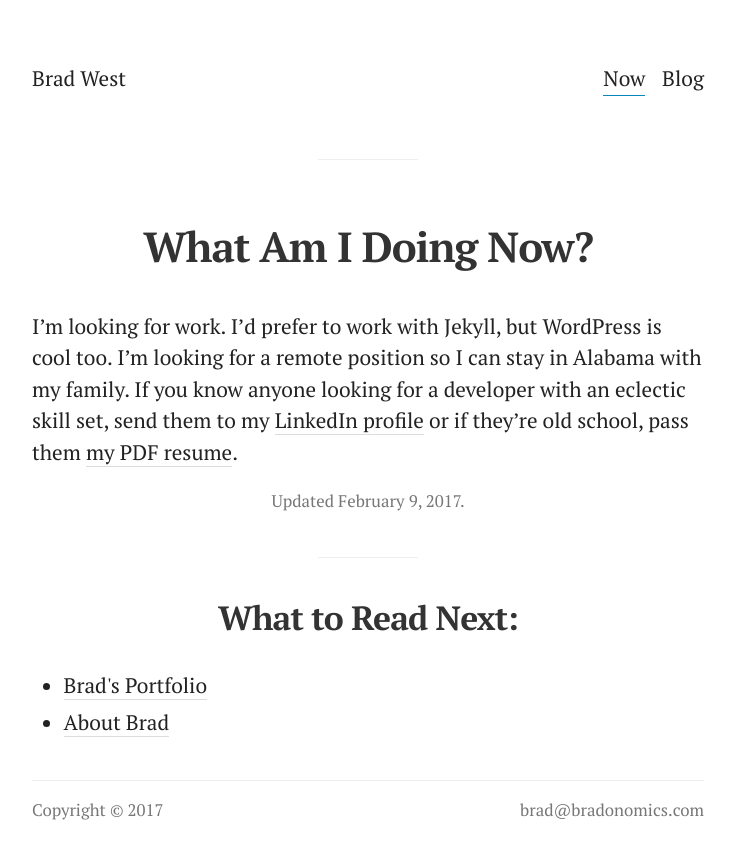
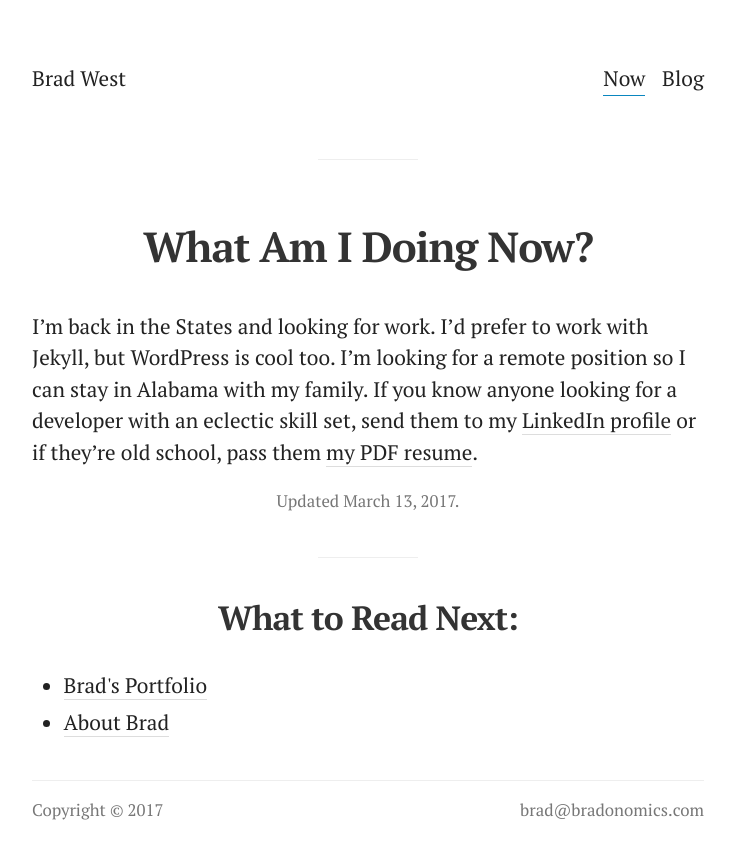
Before and after one commit to bradonomics/bradonomics.com, a Jekyll site: the page built from _pages/now.md, in a window 1280 px wide. Shown: the top 859 px of the page, without its empty margins (272-1008 px from the left). Built offline with Jekyll 4.4.1, drawn with Linux system fonts in a browser that asks for light colours.

Commit message:
Updated /now and added new version of resume

```diff
--- a/_pages/now.md
+++ b/_pages/now.md
@@ -10,6 +10,6 @@
     url: /
 ---
 
-I'm looking for work. I'd prefer to work with Jekyll, but WordPress is cool too. I'm looking for a remote position so I can stay in Alabama with my family. If you know anyone looking for a developer with an eclectic skill set, send them to my [LinkedIn profile](https://www.linkedin.com/in/brad-west-a0baab31) or if they're old school, pass them [my PDF resume](/brad-west-v5.3.pdf).
+I'm back in the States and looking for work. I'd prefer to work with Jekyll, but WordPress is cool too. I'm looking for a remote position so I can stay in Alabama with my family. If you know anyone looking for a developer with an eclectic skill set, send them to my [LinkedIn profile](https://www.linkedin.com/in/brad-west-a0baab31) or if they're old school, pass them [my PDF resume](/brad-west-v5.4.pdf).
 
-<p class="entry-meta">Updated <time class="entry-time" itemprop="datePublished">February 9, 2017</time>.</p>
+<p class="entry-meta">Updated <time class="entry-time" itemprop="datePublished">March 13, 2017</time>.</p>
```
Also changed, not shown: 2 other files.
